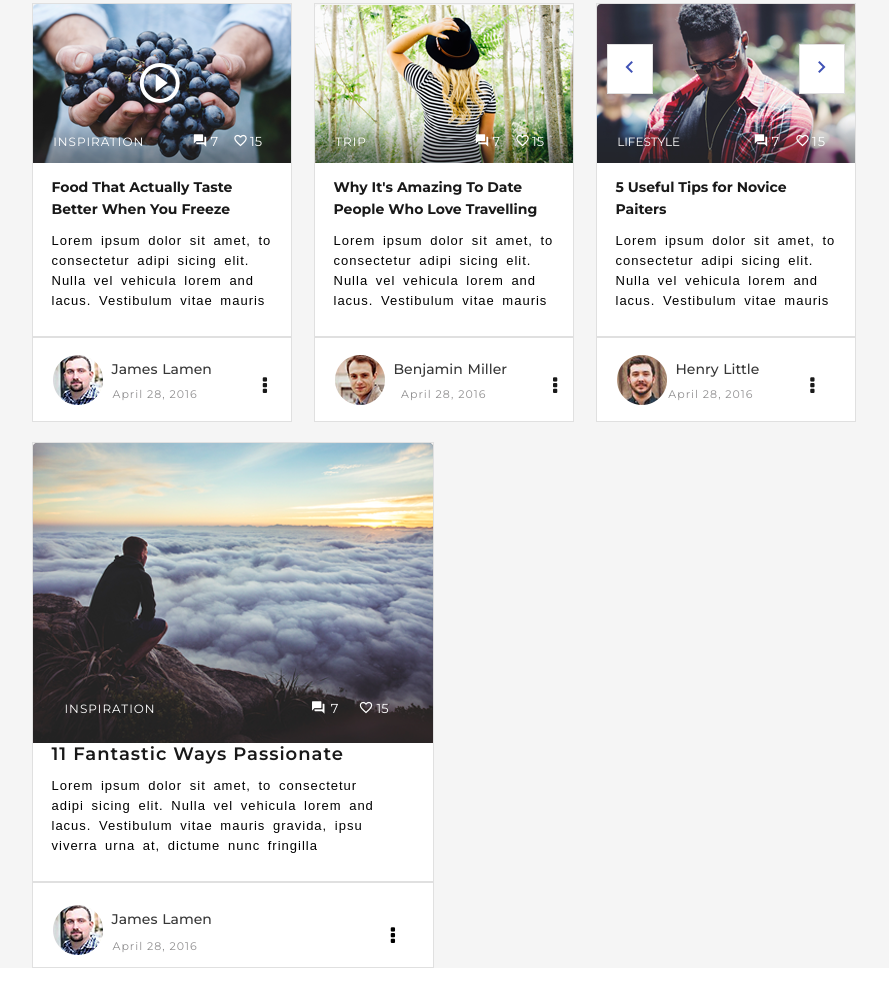
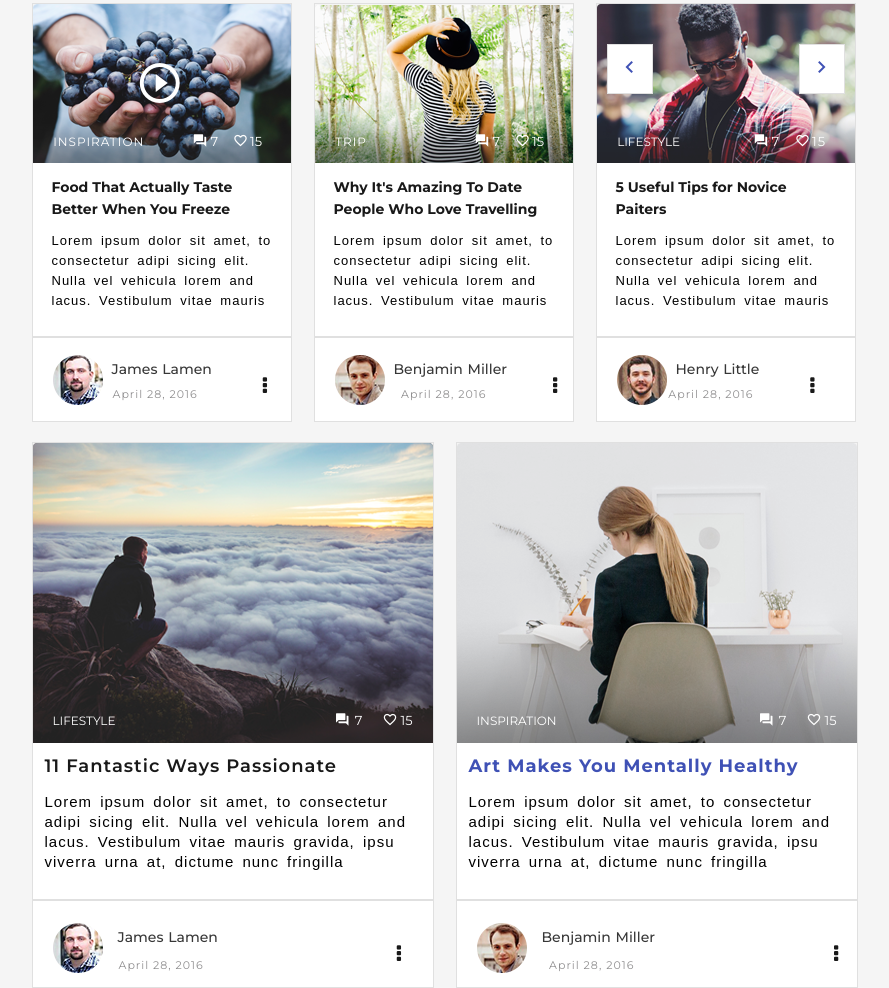
Before and after one commit to rharshitaaa21/weforum, a plain HTML site: page index.html in a window 1280 px wide. Shown: the part 2133-3121 px from the top of the page, without its empty margins (27-916 px from the left). Drawn offline with nearby package versions, Linux system fonts and the light colour scheme; a web font is replaced by a local one.

Commit message:
Updated LeftHand Division

```diff
--- a/index.html
+++ b/index.html
@@ -543,8 +543,8 @@
                         <div class="dcard1-image">
 
 
-                            <a href="#" class=" dcard-caption">INSPIRATION</a>
-                            <div class=" hcard-activity">
+                            <a href="#" class=" dcard-caption">LIFESTYLE</a>
+                            <div class=" dcard-activity">
                                 <div class="comments">
                                      <a href="#" class="material-icons comment-image-dcard">
                                             forum
@@ -564,31 +564,81 @@
 
                         </div>
 
-                        <div class="hcard1-description">
-                        <a href="#" class="d1-bold d1-color">11 Fantastic Ways Passionate </a>
-                            <div class="h1-regular d1-regular"> Lorem ipsum dolor sit amet, to consectetur <br>
+                        <div class="doublecard-description">
+                       <h2 class="doublecard-heading"> <a href="#" >11 Fantastic Ways Passionate </a></h2>
+                            <p class="doublecard-content"> Lorem ipsum dolor sit amet, to consectetur <br>
                                 adipi sicing elit. Nulla vel vehicula lorem and <br>
                                 lacus. Vestibulum vitae mauris gravida, ipsu <br>
-                                viverra urna at, dictume nunc fringilla </div>
+                                viverra urna at, dictume nunc fringilla </p>
                         </div>
                         <div class="divider"></div>
                         <div class="dcard-author-details">
-                            <div> <img src='../images/card2-author.png'></div>
+                           <a href="#" class="doublecard-author1"></a>
                             <div class="card2-authordate">
-                                <div class="card2-author-container">James Lamen</div>
+                                <a href="#" class="card2-author-container">James Lamen</a>
                                 <div class="card2-date-container">April 28, 2016</div>
 
 
                             </div>
-                            <div> <i class="fa fa-ellipsis-v card-dotcontainer  dcard-dotcontainer"
-                                    aria-hidden="true"></i></div>
+                            <a href="#" class="fa fa-ellipsis-v card-dotcontainer  dcard-dotcontainer"
+                                    aria-hidden="true"></a>
 
                             <div>
                             </div>
                         </div>
 
                     </div>
+ <!-- card2 -->
 
+                    <div class="hcard1">
+                        <div class="dcard2-image">
+
+
+                            <a href="#" class=" dcard-caption">INSPIRATION</a>
+                            <div class=" dcard-activity">
+                                <div class="comments">
+                                     <a href="#" class="material-icons comment-image-dcard">
+                                            forum
+                                     </a><span>7</span>
+
+                                </div>
+                                <div class="likes">
+                                     <a href="#" class="material-icons-outlined like-image-dcard">
+                                            favorite_border
+                                     </a><span>15</span>
+                                </div>
+                            </div>
+
+
+
+
+
+                        </div>
+
+                        <div class="doublecard-description">
+                       <h2  class="doublecard-heading2"> <a href="#" >Art Makes You Mentally Healthy</a></h2>
+                            <p class="doublecard-content"> Lorem ipsum dolor sit amet, to consectetur <br>
+                                adipi sicing elit. Nulla vel vehicula lorem and <br>
+                                lacus. Vestibulum vitae mauris gravida, ipsu <br>
+                                viverra urna at, dictume nunc fringilla </p>
+                        </div>
+                        <div class="divider"></div>
+                        <div class="dcard-author-details">
+                           <a href="#" class="doublecard-author2"></a>
+                            <div class="card2-authordate">
+                                <a href="#" class="card2-author-container">Benjamin Miller</a>
+                                <div class="card2-date-container">April 28, 2016</div>
+
+
+                            </div>
+                            <a href="#" class="fa fa-ellipsis-v card-dotcontainer  dcard-dotcontainer"
+                                    aria-hidden="true"></a>
+
+                            <div>
+                            </div>
+                        </div>
+
+                    </div>
 
 
                 </div>
--- a/styles.css
+++ b/styles.css
@@ -270,19 +270,27 @@ a.like-hcard {color: #ffffff;}
 
 .dcard1-image{width: 400px;height: 300px;background-image: url(../images/dcard1-image.png);background-repeat: no-repeat; position:relative; }
 .dcard2-image { width: 400px; height: 300px; background-image: url(../images/dcard2-image.png); background-repeat: no-repeat;  }
-.dcard-caption{ letter-spacing: 1px; bottom: 9%;position: absolute;left: 8%; font-size: 12px; font-size: 500; color: #ffffff; font-family: 'Montserrat',sans-serif;}
+.dcard-caption{  bottom: 5%;position: absolute;left: 5%; font-size: 12px; font-size: 500; color: #ffffff; font-family: 'Montserrat',sans-serif;}
 .dcard-caption a{color: #ffffff;}
-.d1-bold{line-height: 22px;  margin-top: 13px; color: #3f51b5; margin-left: 19px; letter-spacing: 1px; font-size: 18px; font-family: 'Montserrat',sans-serif;
-font-weight: 600; }
-.h1-regular .d1-regular { margin-bottom: 30px; font-size: 17px; }
 .dcard-dotcontainer{ margin-left: 179px; }
 .dcard-author-details{display: flex; margin-left: 20px; margin-bottom: 8px;margin-top: 22px;
 font-family: 'Montserrat', sans-serif;}
-.d1-color{ color: #191919; }
+
 .comment-image-dcard{ font-size: 15px; margin-right: 5px; color: #ffffff;}
 .like-image-dcard{ font-size: 15px; color: #ffffff; margin-right: 3px; }
-a.d1-bold{color: #191919;}
+.dcard-activity{bottom: 5%;position: absolute;display: flex;right: 5%; color: #ffffff; font-family: 'Montserrat',sans-serif ; font-size: 13px;}
 .arrowleft-icon-container{color:#3f51b5; background-color: #ffffff; padding: 10px 10px 10px 10px;position:absolute; top:40px; left:10px; border: 1px solid #e0e0e0}
 .arrowright-icon-container{color:#3f51b5; background-color: #ffffff; padding: 10px 10px 10px 10px;position:absolute; top:40px; right:10px;  border: 1px solid #e0e0e0}
 a.arrowleft-icon-container{color: #3f51b5;}
 a.arrowright-icon-container{color: #3f51b5;}
+.doublecard-description{padding: 12px 12px 12px 12px;}
+.doublecard-heading{  letter-spacing: 1px; font-size: 18px; font-family: 'Montserrat',sans-serif;
+    font-weight: 600; color: #191911; padding: 0; margin: 0;}
+.doublecard-heading a{color: #191919;}
+.doublecard-content{letter-spacing: 1px;font-family: 'Open-Sans',sans-serif; font-size: 15px; word-spacing: 3px;line-height: 20px;}
+.doublecard-author1{background-image: url('../images/card2-author.png'); background-repeat: no-repeat; height: 56px; width: 56px;}
+.dcard2-image{width: 400px;height: 300px;background-image: url('../images/dcard2-image.png');background-repeat: no-repeat; position:relative; }
+.doublecard-author2{background-image: url('../images/card3-author.png'); background-repeat: no-repeat; height: 56px; width: 56px;}
+.doublecard-heading2{ letter-spacing: 1px; font-size: 18px; font-family: 'Montserrat',sans-serif;
+    font-weight: 600; color: #3f51b5; padding: 0; margin: 0; font-weight:700;}
+.doublecard-heading2 a{color: #3f51b5;}
```
